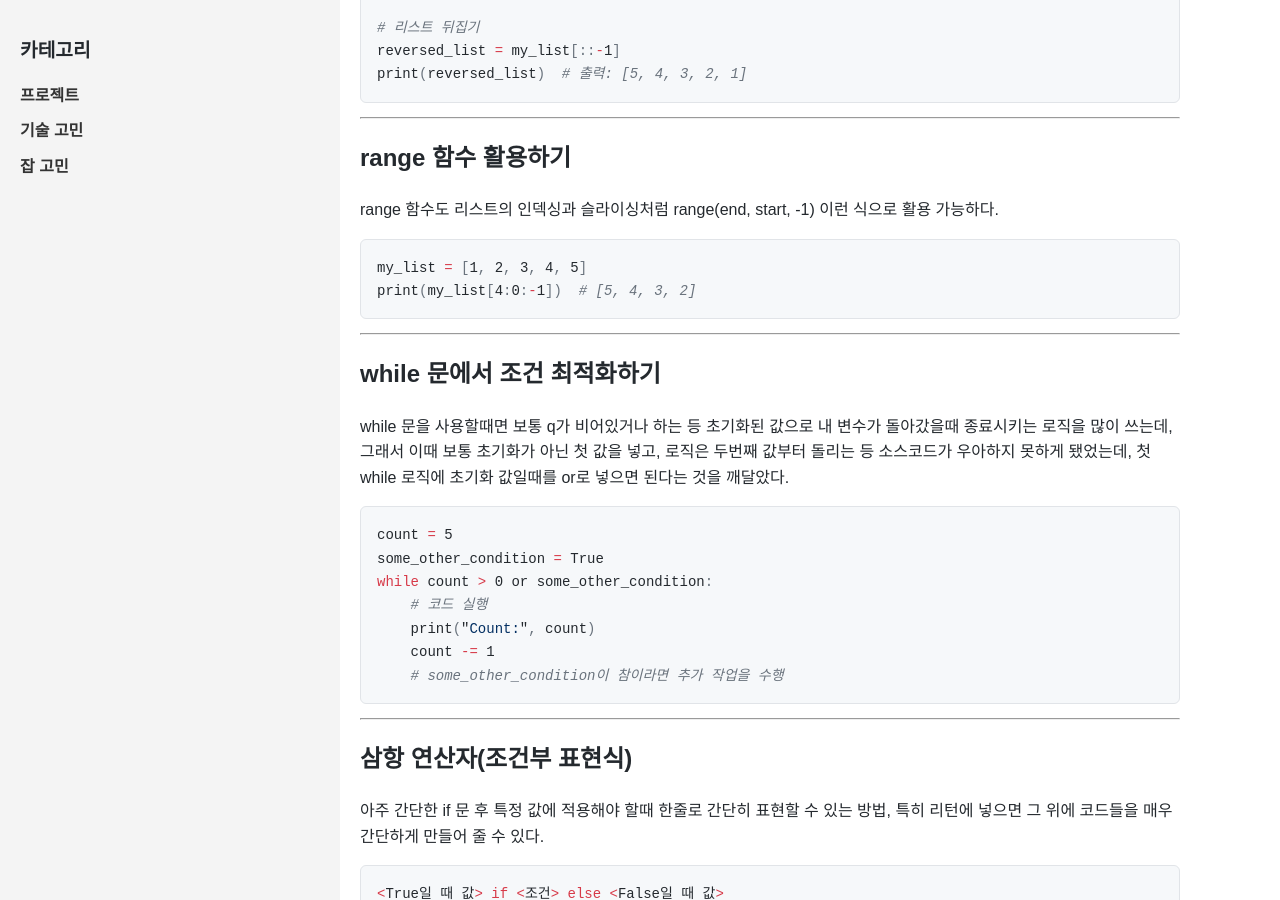
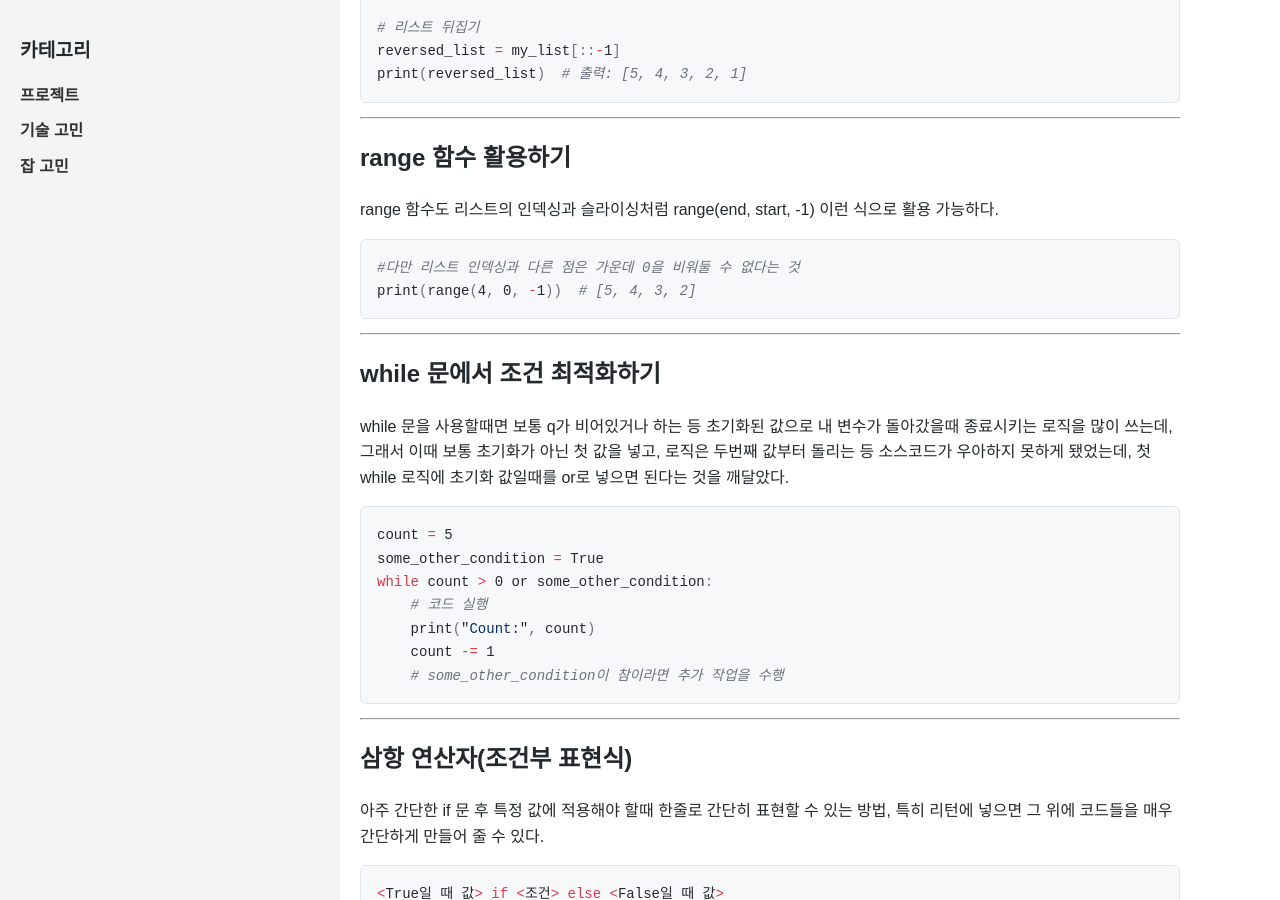
Before and after one commit to sh300new/sh300new.github.io, a Jekyll site: the page built from _tech/Pythonic coding.md, in a window 1280 px wide and 900 px high, scrolled down 1781 px. Built offline with Jekyll 4.4.1, drawn with Linux system fonts in a browser that asks for light colours.

Commit message:
Update Pythonic coding.md

````diff
--- a/_tech/Pythonic coding.md
+++ b/_tech/Pythonic coding.md
@@ -91,8 +91,8 @@ print(reversed_list)  # 출력: [5, 4, 3, 2, 1]
 range 함수도 리스트의 인덱싱과 슬라이싱처럼 range(end, start, -1) 이런 식으로 활용 가능하다.
 
 ```python
-my_list = [1, 2, 3, 4, 5]
-print(my_list[4:0:-1])  # [5, 4, 3, 2]
+#다만 리스트 인덱싱과 다른 점은 가운데 0을 비워둘 수 없다는 것
+print(range(4, 0, -1))  # [5, 4, 3, 2]
 ```
 ---
 
````
